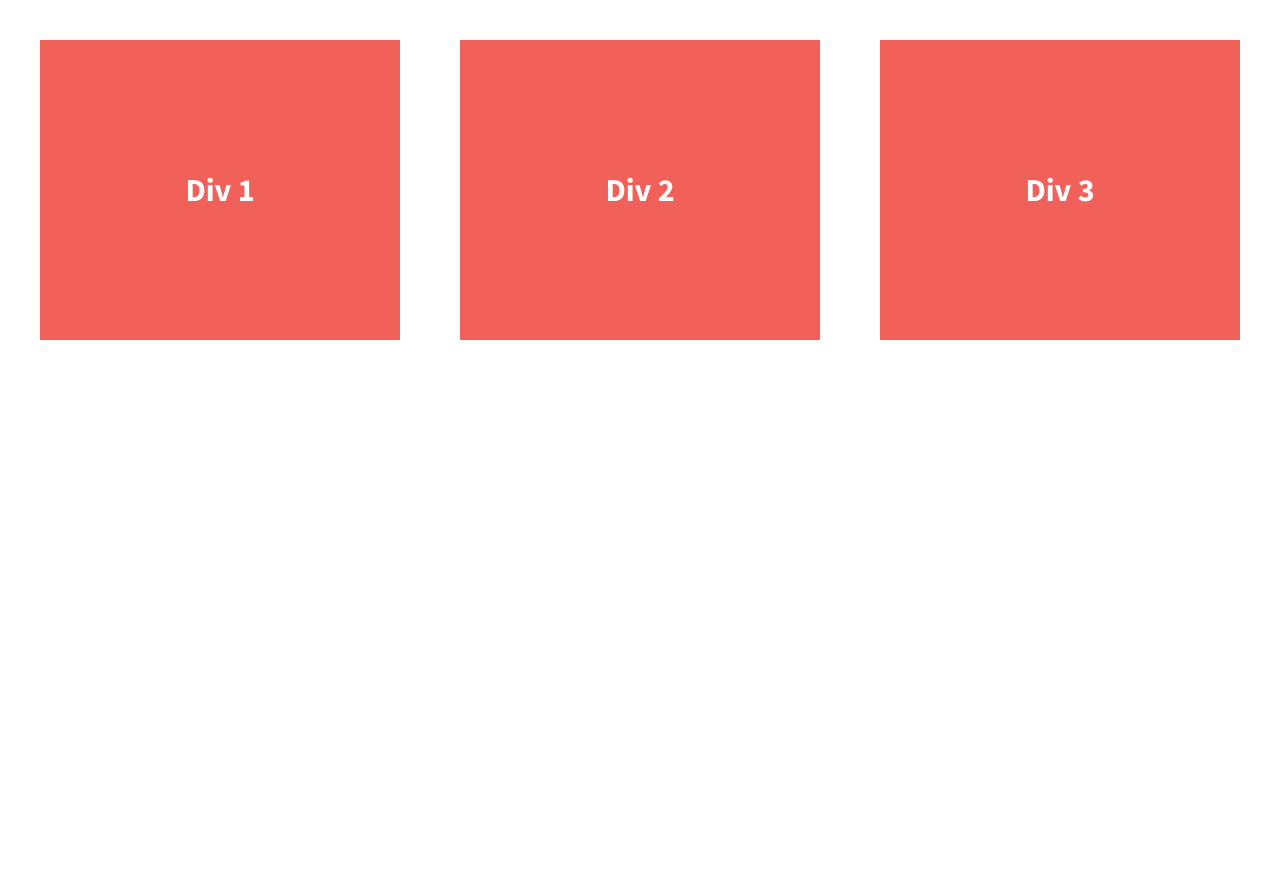
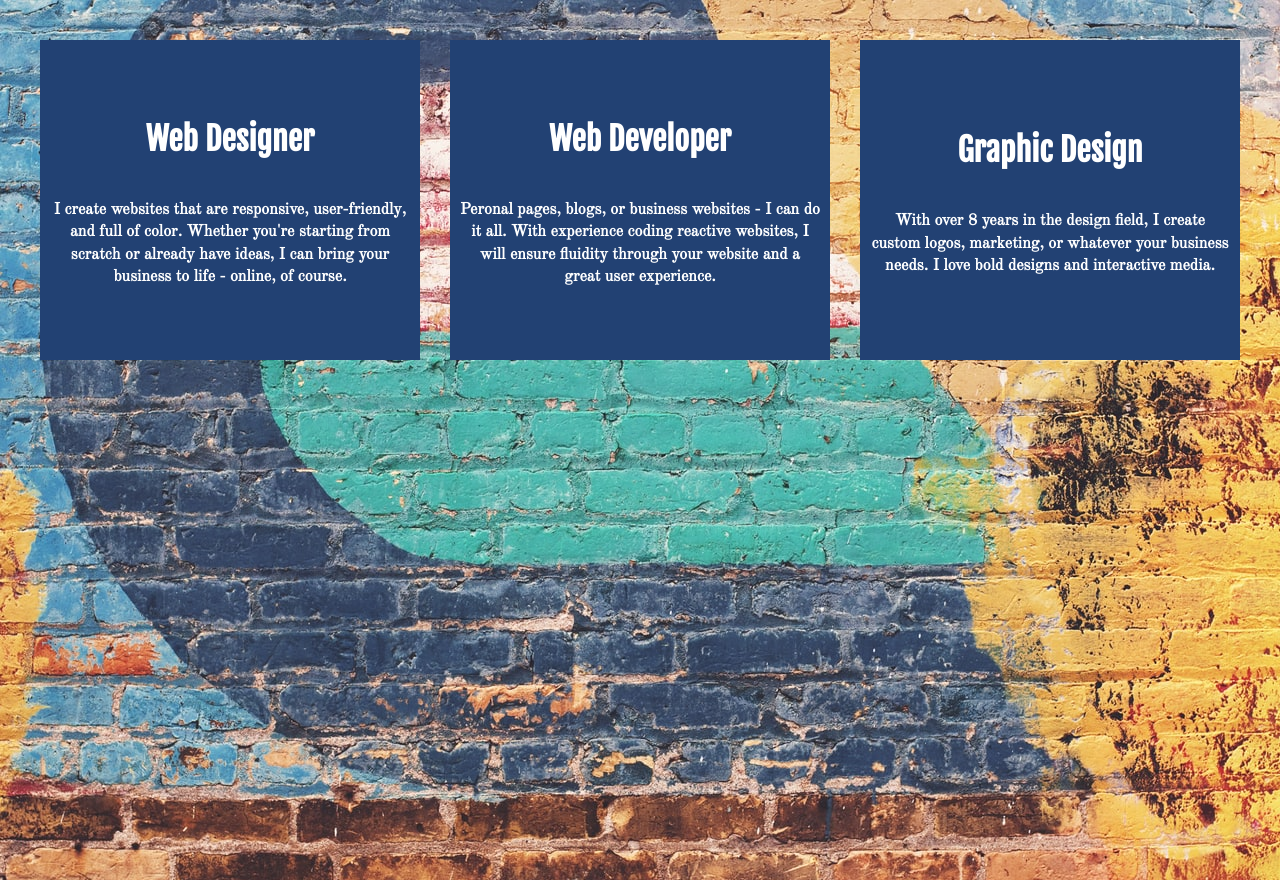
Before and after one commit to JillKrysinski/07.01-206-divs-flexbox-starter, a plain HTML site: page index.html in a window 1280 px wide. Drawn offline with nearby package versions, Linux system fonts and the light colour scheme.

Commit message:
Updated background, colors, fonts, text

```diff
--- a/css/main.css
+++ b/css/main.css
@@ -97,12 +97,11 @@ textarea {
 
 
 html {
-  background-color: #fff;
+  background: url('../img/brick-background.jpeg');
   height: 100%;
 }
 
 body {
-  font-family: 'Source Sans Pro', sans-serif;
   padding: 2em;
   font-size: 1.25em;
   height: 100%;
@@ -116,17 +115,26 @@ body {
 
 .div-1, .div-2, .div-3 {
     display: flex;
-    color: #fff;
+    flex-direction: column;
+    justify-content: center;
+    overflow: auto;
+    text-align: center;
+    color: #ffffff;
     width: 30%;
-    justify-content: center;
-    align-items: center;
-  line-height: 1.5em;
-  font-size: 1.6em;
-  background-color: #f16059;
-  height: 300px;
+    background-color: #224173;
+    height: 300px;
+    padding: .5em;
 }
 
+h1 {
+    font-family: 'Fjalla One', sans-serif;
+    font-size: 2rem;
+}
 
+p {
+    font-family: 'Old Standard TT', serif;
+    font-size: 1rem;
+}
 
 
 /* ==========================================================================
--- a/index.html
+++ b/index.html
@@ -13,8 +13,8 @@
         <link rel="stylesheet" href="css/normalize.css">
         <link rel="stylesheet" href="css/main.css">
         <script src="js/vendor/modernizr-2.8.3.min.js"></script>
-        <link href='http://fonts.googleapis.com/css?family=Lora:700' rel='stylesheet' type='text/css'>
-        <link href='http://fonts.googleapis.com/css?family=Source+Sans+Pro:400,700' rel='stylesheet' type='text/css'>
+        <link href="https://fonts.googleapis.com/css2?family=Fjalla+One&display=swap" rel="stylesheet">
+        <link href="https://fonts.googleapis.com/css2?family=Old+Standard+TT&display=swap" rel="stylesheet">
     </head>
     <body>
         <!--[if lt IE 8]>
@@ -23,13 +23,16 @@
 
         <section class="wrapper">
             <div class="div-1">
-                Div 1
+                <h1>Web Designer</h1>
+                <p>I create websites that are responsive, user-friendly, and full of color. Whether you're starting from scratch or already have ideas, I can bring your business to life - online, of course.</p>
             </div>
             <div class="div-2">
-                Div 2
+                <h1>Web Developer</h1>
+                <p>Peronal pages, blogs, or business websites - I can do it all. With experience coding reactive websites, I will ensure fluidity through your website and a great user experience.</p>
             </div>
             <div class="div-3">
-                Div 3
+                <h1>Graphic Design</h1>
+                <p>With over 8 years in the design field, I create custom logos, marketing, or whatever your business needs. I love bold designs and interactive media.</p>
             </div>
         </section>
 
```
Also changed, not shown: img/brick-background.jpeg (added).
